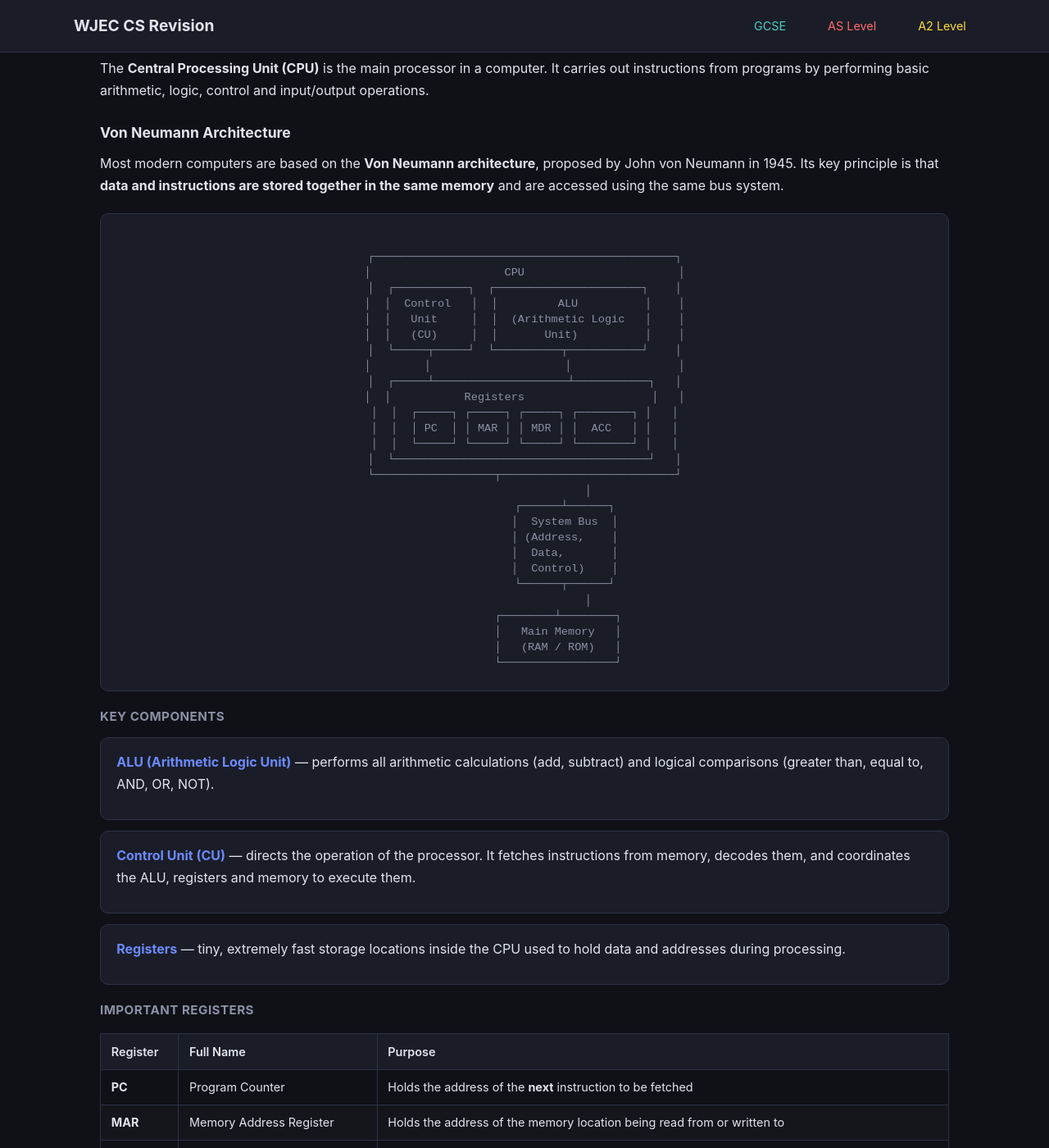
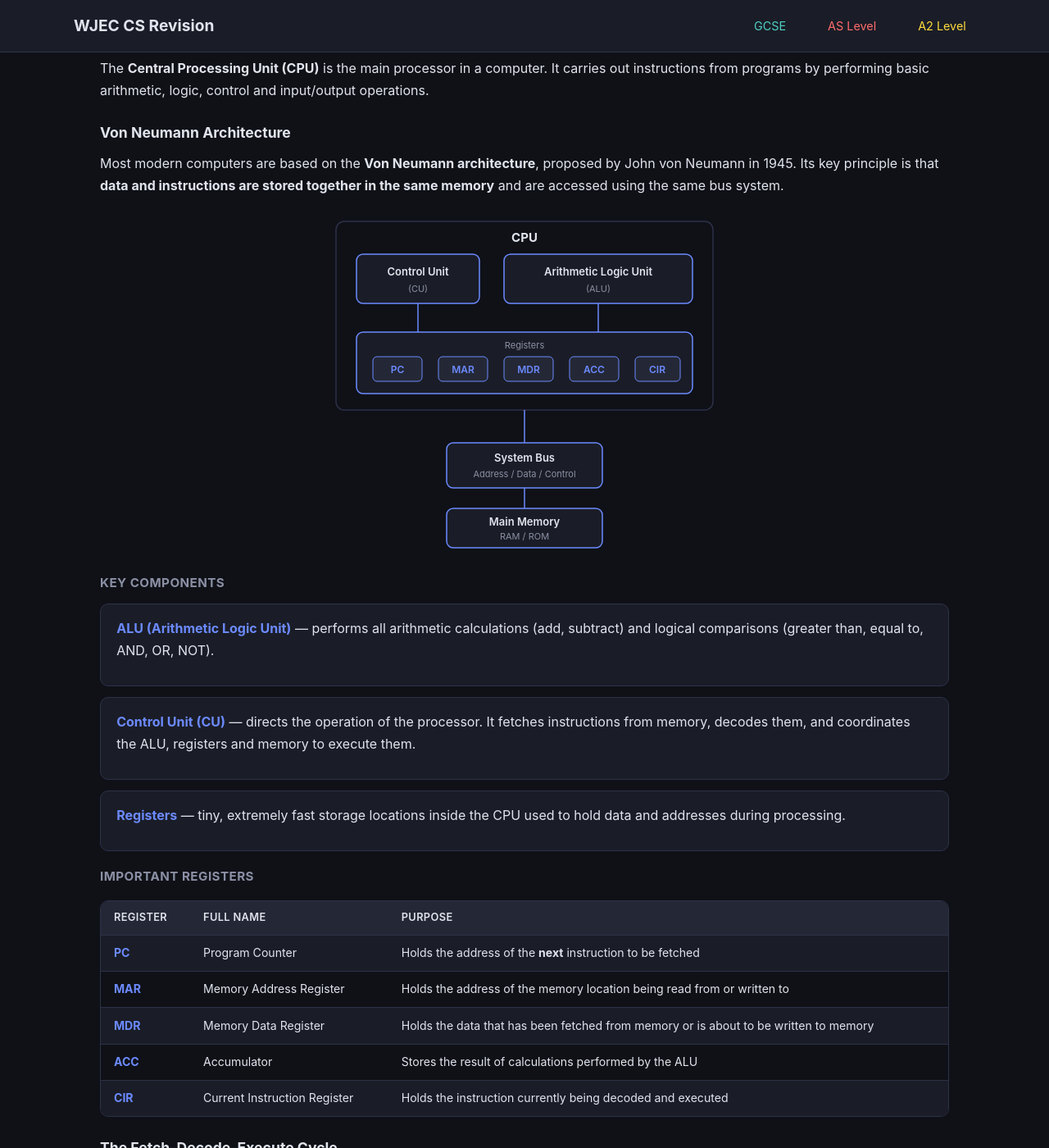
Before and after one commit to jase1979/comp-sci, a Jekyll site: the page built from gcse/unit1/hardware/index.md, in a window 1280 px wide and 1400 px high, scrolled down 1020 px. Shown: the whole window at 82% size. Built offline with Jekyll 4.4.1, drawn with Linux system fonts in a browser that asks for light colours.

Commit message:
Fix table styling and replace ASCII diagram with SVG
Tables now have rounded borders, better spacing, accent-coloured
first column, and horizontal scroll on mobile. Replaced fragile
ASCII box-drawing diagram with an inline SVG that renders
consistently across all browsers and fonts.

Co-Authored-By: Claude Opus 4.6 <noreply@anthropic.com>

```diff
--- a/_sass/main.scss
+++ b/_sass/main.scss
@@ -292,27 +292,53 @@ a:hover { color: var(--accent-hover); }
       }
     }
 
+    .table-wrap {
+      overflow-x: auto;
+      -webkit-overflow-scrolling: touch;
+      margin: 1rem 0 1.5rem;
+      border-radius: 10px;
+      border: 1px solid var(--border);
+    }
+
     table {
       width: 100%;
       border-collapse: collapse;
-      margin: 1rem 0 1.5rem;
-      font-size: 0.9rem;
+      font-size: 0.88rem;
+      margin: 0;
 
       th, td {
-        padding: 0.6rem 0.8rem;
-        border: 1px solid var(--border);
+        padding: 0.65rem 1rem;
         text-align: left;
+        border-bottom: 1px solid var(--border);
+        white-space: normal;
+        vertical-align: top;
       }
 
       th {
-        background: var(--surface);
+        background: var(--surface-hover);
         font-weight: 600;
         color: var(--text);
+        font-size: 0.8rem;
+        text-transform: uppercase;
+        letter-spacing: 0.03em;
+        position: sticky;
+        top: 0;
       }
 
-      td { color: var(--text); }
+      td {
+        color: var(--text);
+        background: var(--surface);
+      }
 
-      tr:nth-child(even) td { background: rgba(255,255,255,0.02); }
+      tr:nth-child(even) td { background: var(--bg); }
+
+      tr:last-child td { border-bottom: none; }
+
+      td:first-child {
+        font-weight: 500;
+        color: var(--accent);
+        white-space: nowrap;
+      }
     }
 
     code {
@@ -385,12 +411,16 @@ a:hover { color: var(--accent-hover); }
       padding: 1.5rem;
       margin: 1.2rem 0;
       text-align: center;
-      font-family: monospace;
-      font-size: 0.85rem;
+      font-family: 'SF Mono', 'Menlo', 'Consolas', 'DejaVu Sans Mono', 'Liberation Mono', monospace;
+      font-size: 0.8rem;
       white-space: pre;
       overflow-x: auto;
-      line-height: 1.4;
-      color: var(--text-muted);
+      -webkit-overflow-scrolling: touch;
+      line-height: 1.3;
+      color: var(--accent);
+      letter-spacing: 0;
+      -webkit-font-smoothing: antialiased;
+      -moz-osx-font-smoothing: grayscale;
     }
   }
 
--- a/gcse/unit1/hardware/index.md
+++ b/gcse/unit1/hardware/index.md
@@ -29,35 +29,54 @@ The **Central Processing Unit (CPU)** is the main processor in a computer. It ca
 
 Most modern computers are based on the **Von Neumann architecture**, proposed by John von Neumann in 1945. Its key principle is that **data and instructions are stored together in the same memory** and are accessed using the same bus system.
 
-<div class="diagram">
-┌─────────────────────────────────────────────┐
-│                    CPU                       │
-│  ┌───────────┐  ┌──────────────────────┐    │
-│  │  Control   │  │         ALU          │    │
-│  │   Unit     │  │  (Arithmetic Logic   │    │
-│  │   (CU)     │  │       Unit)          │    │
-│  └─────┬─────┘  └──────────┬───────────┘    │
-│        │                    │                │
-│  ┌─────┴────────────────────┴───────────┐   │
-│  │           Registers                   │   │
-│  │  ┌─────┐ ┌─────┐ ┌─────┐ ┌────────┐ │   │
-│  │  │ PC  │ │ MAR │ │ MDR │ │  ACC   │ │   │
-│  │  └─────┘ └─────┘ └─────┘ └────────┘ │   │
-│  └──────────────────────────────────────┘   │
-└──────────────────┬──────────────────────────┘
-                   │
-            ┌──────┴──────┐
-            │  System Bus  │
-            │ (Address,    │
-            │  Data,       │
-            │  Control)    │
-            └──────┬──────┘
-                   │
-          ┌────────┴────────┐
-          │   Main Memory   │
-          │   (RAM / ROM)   │
-          └─────────────────┘
-</div>
+<svg viewBox="0 0 520 420" xmlns="http://www.w3.org/2000/svg" style="max-width:520px;width:100%;height:auto;display:block;margin:1.2rem auto;">
+  <style>
+    .box { fill: #1a1d27; stroke: #6c8aff; stroke-width: 1.5; rx: 8; }
+    .box-outer { fill: none; stroke: #2d3148; stroke-width: 1.5; rx: 10; }
+    .label { fill: #e1e4ed; font-family: -apple-system, sans-serif; text-anchor: middle; }
+    .label-sm { fill: #8b90a5; font-family: -apple-system, sans-serif; font-size: 11px; text-anchor: middle; }
+    .label-accent { fill: #6c8aff; font-family: -apple-system, sans-serif; font-size: 12px; text-anchor: middle; font-weight: 600; }
+    .connector { stroke: #6c8aff; stroke-width: 1.5; fill: none; }
+  </style>
+  <!-- CPU outer box -->
+  <rect class="box-outer" x="30" y="10" width="460" height="230"/>
+  <text class="label" x="260" y="35" font-size="15" font-weight="700">CPU</text>
+  <!-- Control Unit -->
+  <rect class="box" x="55" y="50" width="150" height="60"/>
+  <text class="label" x="130" y="76" font-size="13" font-weight="600">Control Unit</text>
+  <text class="label-sm" x="130" y="96">(CU)</text>
+  <!-- ALU -->
+  <rect class="box" x="235" y="50" width="230" height="60"/>
+  <text class="label" x="350" y="76" font-size="13" font-weight="600">Arithmetic Logic Unit</text>
+  <text class="label-sm" x="350" y="96">(ALU)</text>
+  <!-- Connectors CU/ALU to Registers -->
+  <line class="connector" x1="130" y1="110" x2="130" y2="145"/>
+  <line class="connector" x1="350" y1="110" x2="350" y2="145"/>
+  <!-- Registers outer -->
+  <rect class="box" x="55" y="145" width="410" height="75"/>
+  <text class="label-sm" x="260" y="165">Registers</text>
+  <!-- Individual registers -->
+  <rect x="75" y="175" width="60" height="30" rx="5" fill="#242836" stroke="#6c8aff" stroke-width="1"/>
+  <text class="label-accent" x="105" y="195">PC</text>
+  <rect x="155" y="175" width="60" height="30" rx="5" fill="#242836" stroke="#6c8aff" stroke-width="1"/>
+  <text class="label-accent" x="185" y="195">MAR</text>
+  <rect x="235" y="175" width="60" height="30" rx="5" fill="#242836" stroke="#6c8aff" stroke-width="1"/>
+  <text class="label-accent" x="265" y="195">MDR</text>
+  <rect x="315" y="175" width="60" height="30" rx="5" fill="#242836" stroke="#6c8aff" stroke-width="1"/>
+  <text class="label-accent" x="345" y="195">ACC</text>
+  <rect x="395" y="175" width="55" height="30" rx="5" fill="#242836" stroke="#6c8aff" stroke-width="1"/>
+  <text class="label-accent" x="422" y="195">CIR</text>
+  <!-- System Bus -->
+  <line class="connector" x1="260" y1="240" x2="260" y2="280"/>
+  <rect class="box" x="165" y="280" width="190" height="55"/>
+  <text class="label" x="260" y="303" font-size="13" font-weight="600">System Bus</text>
+  <text class="label-sm" x="260" y="322">Address / Data / Control</text>
+  <!-- Main Memory -->
+  <line class="connector" x1="260" y1="335" x2="260" y2="360"/>
+  <rect class="box" x="165" y="360" width="190" height="48"/>
+  <text class="label" x="260" y="381" font-size="13" font-weight="600">Main Memory</text>
+  <text class="label-sm" x="260" y="398">RAM / ROM</text>
+</svg>
 
 #### Key components
 
```
Also changed, not shown: _layouts/default.html (+8 -0 lines).
